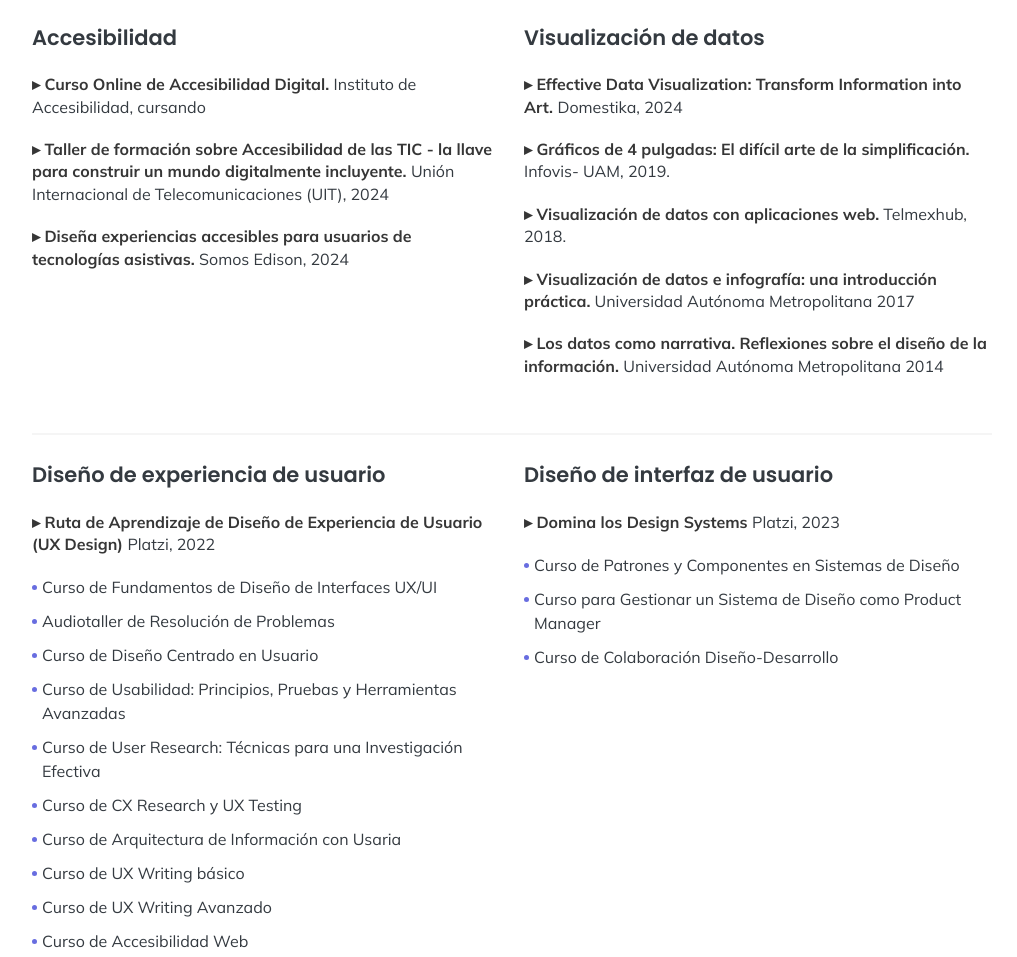
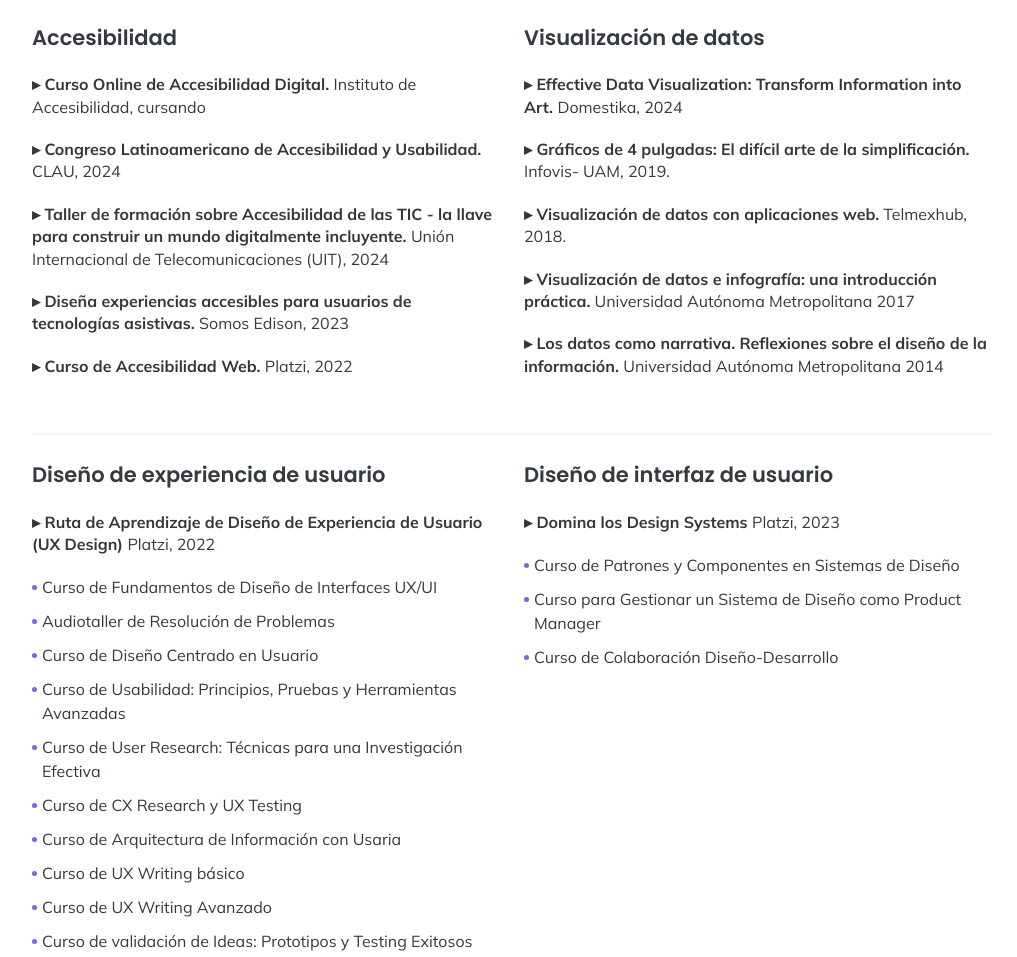
Before and after one commit to CarmenCarro/carmencarro.github.io, a plain HTML site: page resume.html in a window 1280 px wide. Shown: the part 1720-2677 px from the top of the page, without its empty margins (128-1145 px from the left). Drawn offline with Linux system fonts and the light colour scheme.

Commit message:
Actualización CV

```diff
--- a/resume.html
+++ b/resume.html
@@ -156,6 +156,8 @@
 
 					<p><strong>▸  Curso Online de Accesibilidad Digital. </strong>Instituto de Accesibilidad, cursando</p>
 
+					<p><strong>▸  Congreso Latinoamericano de Accesibilidad y Usabilidad. </strong>CLAU, 2024</p>
+
 					<!-- <p><strong>▸  Especialización en Accesibilidad Web </strong>Platzi, cursando</p>
 
 					<p><strong>▸  Accesibilidad para Diseño de Interfaces </strong>Platzi, cursando</p>
@@ -164,7 +166,9 @@
 
 					<p><strong>▸  Taller de formación sobre Accesibilidad de las TIC - la llave para construir un mundo digitalmente incluyente. </strong>Unión Internacional de Telecomunicaciones (UIT), 2024</p>
 
-					<p><strong>▸  Diseña experiencias accesibles para usuarios de tecnologías asistivas. </strong>Somos Edison, 2024</p>
+					<p><strong>▸  Diseña experiencias accesibles para usuarios de tecnologías asistivas. </strong>Somos Edison, 2023</p>
+
+					<p><strong>▸  Curso de Accesibilidad Web. </strong>Platzi, 2022</p>
 
 				</div>
 
@@ -201,7 +205,6 @@
 						<li>Curso de Arquitectura de Información con Usaria</li>
 						<li>Curso de UX Writing básico</li>
 						<li>Curso de UX Writing Avanzado</li>
-						<li>Curso de Accesibilidad Web</li>
 						<li>Curso de validación de Ideas: Prototipos y Testing Exitosos</li>
 						<li>Curso de Gestión de Procesos UX</li>
 						<li>Curso de Design Sprint Aplicado</li>
```
